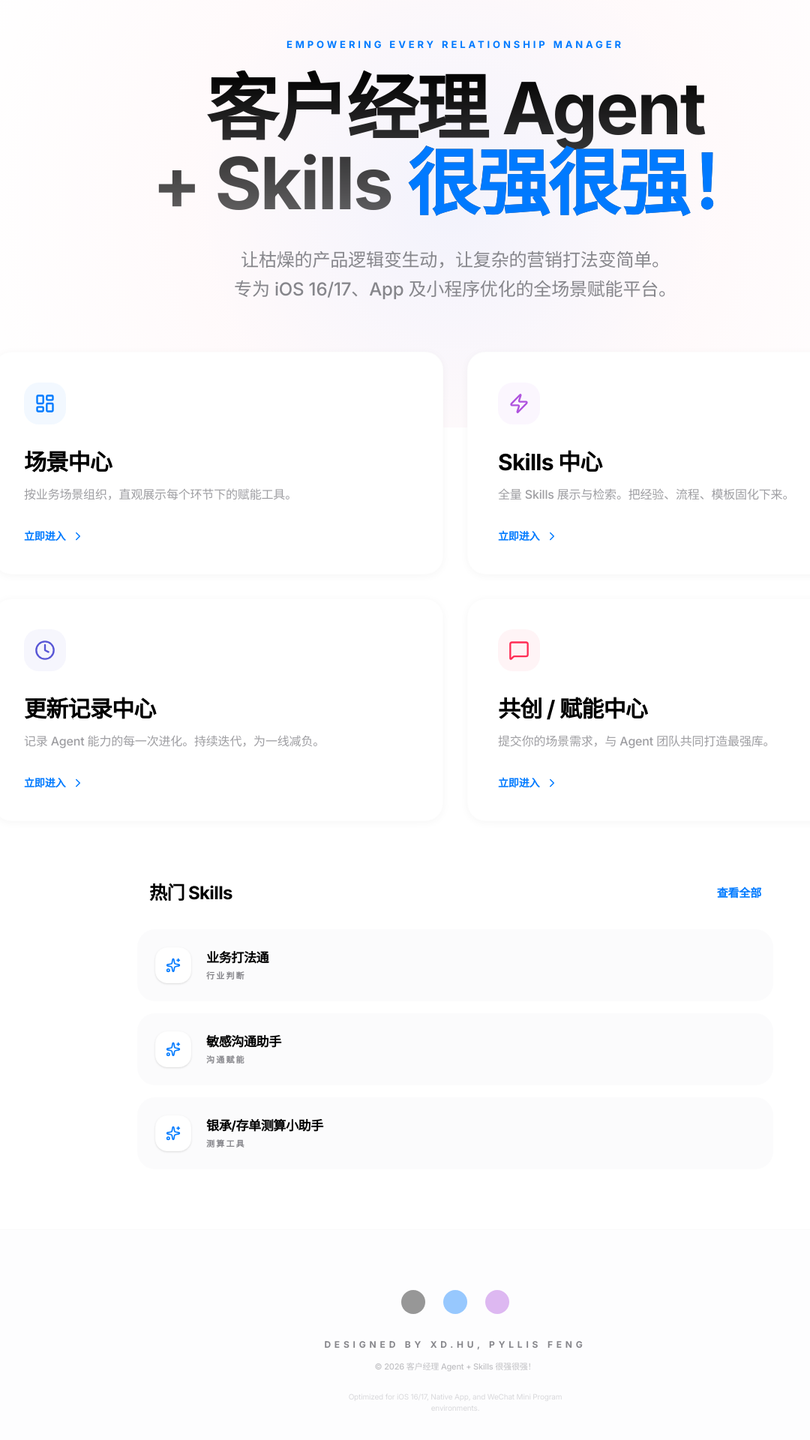
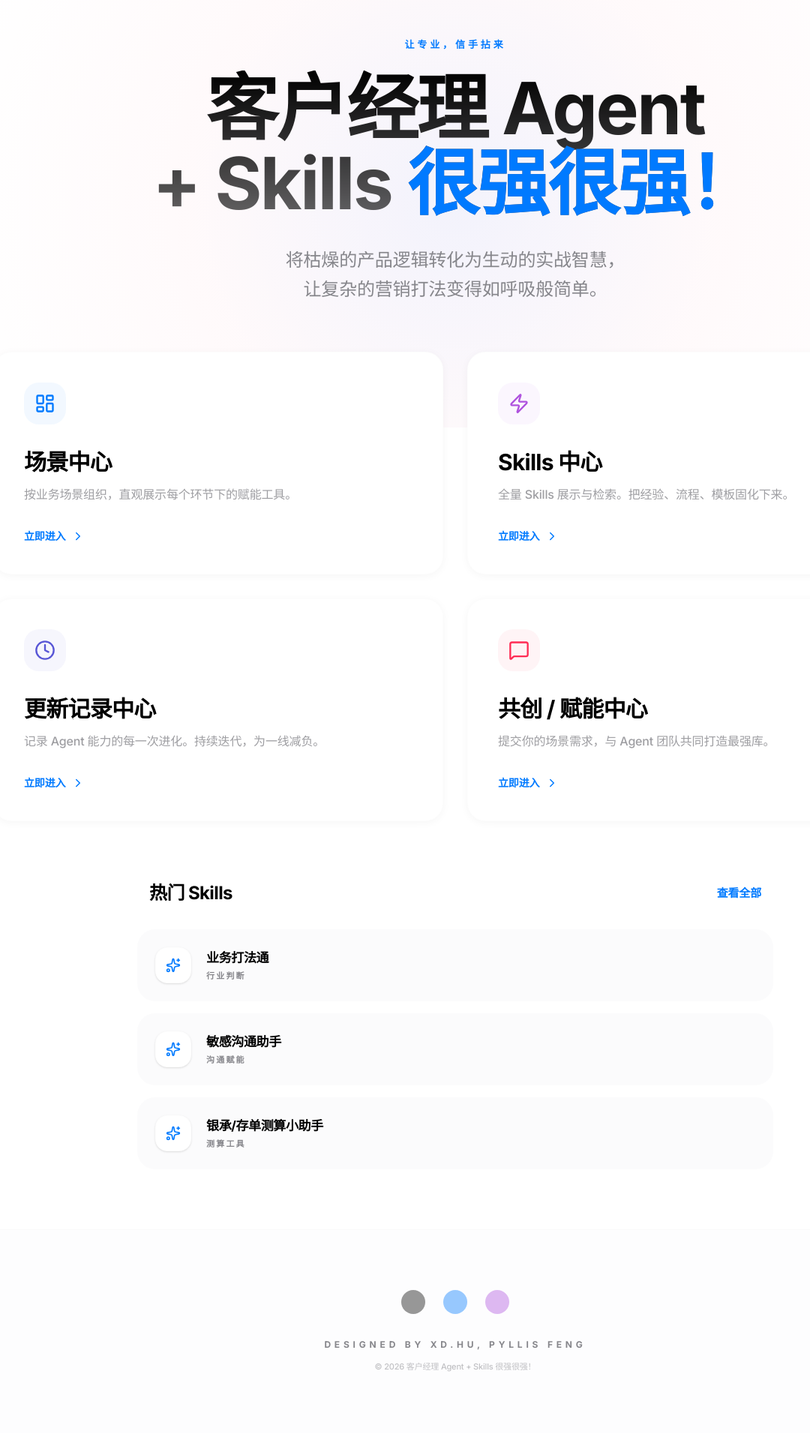
Before and after one commit to huqi02951-gif/Finish-work-early, a React (Vite) app: page / in a window 1280 px wide. Shown: the part 94-2014 px from the top of the page at 75% size, without its empty margins (33-1113 px from the left). Built offline with nearby package versions, Linux system fonts and the light colour scheme; a web font is replaced by a local one.

Commit message:
feat: Localize Home page content
Translate UI text on the Home page to Chinese to improve accessibility for a Chinese-speaking audience.

```diff
--- a/src/pages/Home.tsx
+++ b/src/pages/Home.tsx
@@ -28,13 +28,13 @@ const Home: React.FC = () => {
             animate={{ opacity: 1, y: 0 }}
             transition={{ duration: 1, ease: [0.16, 1, 0.3, 1] }}
           >
-            <p className="text-[13px] font-bold text-apple-blue uppercase tracking-[0.3em] mb-6">Empowering Every Relationship Manager</p>
+            <p className="text-[13px] font-bold text-apple-blue uppercase tracking-[0.3em] mb-6">让专业，信手拈来</p>
             <h2 className="text-5xl md:text-8xl font-bold tracking-tight mb-8 apple-text-gradient leading-[1.05]">
               客户经理 Agent<br />+ Skills <span className="text-apple-blue">很强很强！</span>
             </h2>
             <p className="text-lg md:text-2xl text-brand-gray font-medium max-w-2xl mx-auto leading-relaxed">
-              让枯燥的产品逻辑变生动，让复杂的营销打法变简单。<br className="hidden md:block" />
-              专为 iOS 16/17、App 及小程序优化的全场景赋能平台。
+              将枯燥的产品逻辑转化为生动的实战智慧，<br className="hidden md:block" />
+              让复杂的营销打法变得如呼吸般简单。
             </p>
           </motion.div>
         </section>
@@ -141,9 +141,6 @@ const Home: React.FC = () => {
           </div>
           <p className="text-[12px] font-bold text-brand-gray uppercase tracking-[0.4em] mb-3">Designed by XD.HU, Pyllis Feng</p>
           <p className="text-[11px] text-brand-gray/50 font-medium">© 2026 客户经理 Agent + Skills 很强很强！</p>
-          <p className="mt-6 text-[10px] text-brand-gray/30 max-w-xs mx-auto">
-            Optimized for iOS 16/17, Native App, and WeChat Mini Program environments.
-          </p>
         </footer>
       </div>
     </AppLayout>
```
